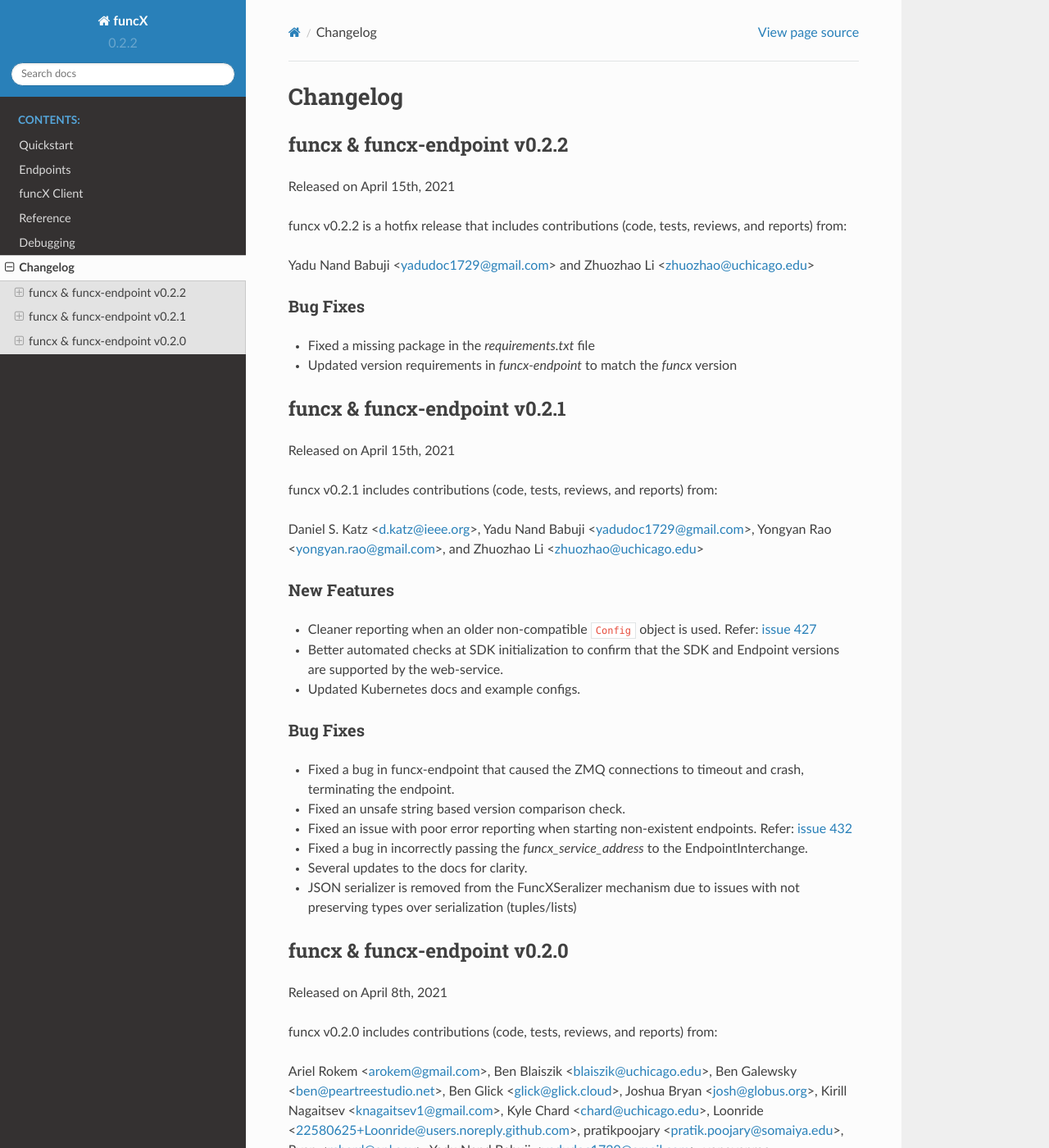
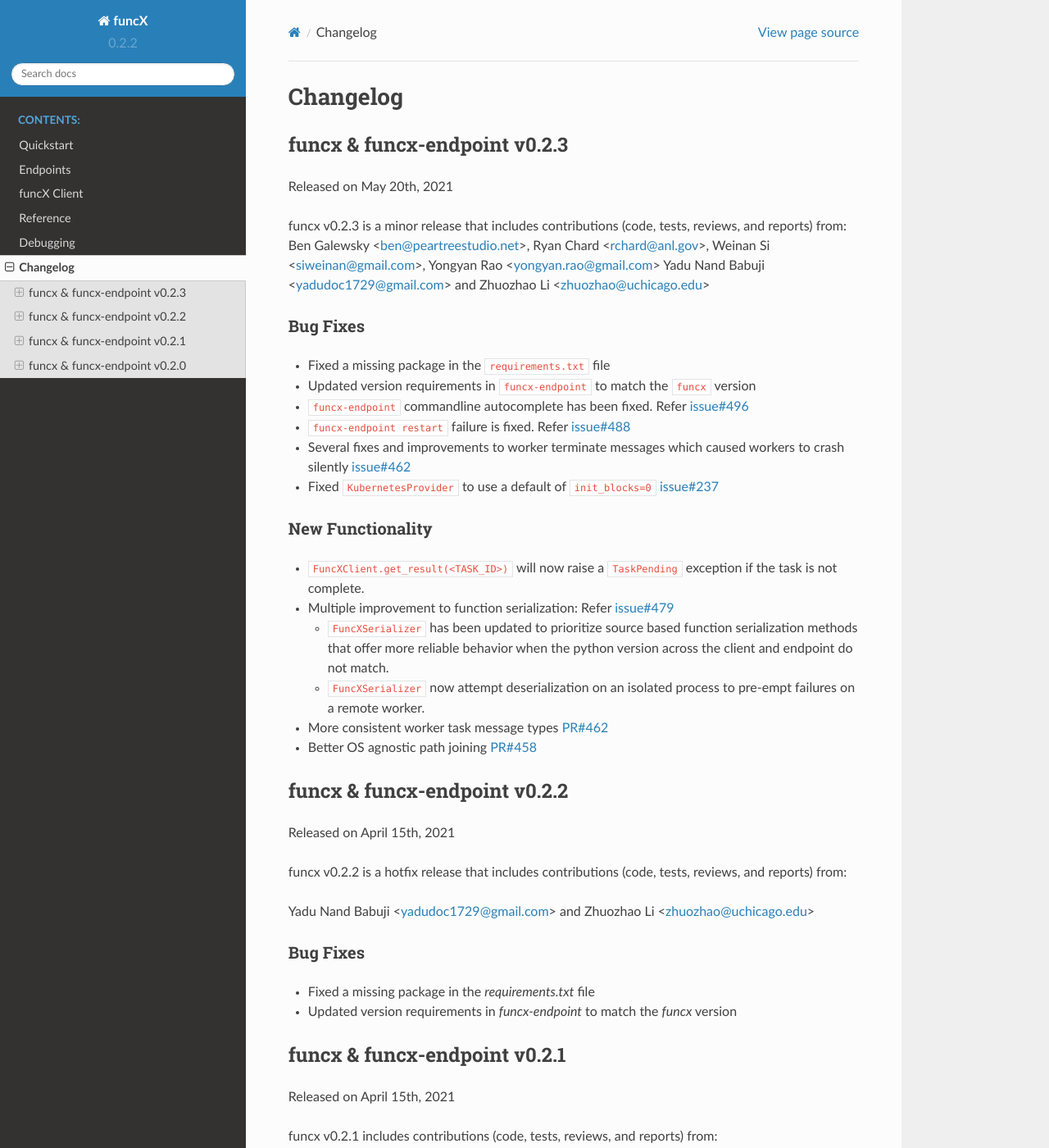
Before and after one commit to globus/globus-compute, a Sphinx documentation site: the page built from docs/changelog.rst, in a window 1280 px wide and 1400 px high. Shown: the whole window at 82% size. Built offline with Sphinx 7.4.7 and the Read the Docs theme 2.0.0, drawn with Linux system fonts in a browser that asks for light colours.

Commit message:
Updating changelog for v0.2.3 , references and stubs

```diff
--- a/docs/changelog.rst
+++ b/docs/changelog.rst
@@ -1,6 +1,51 @@
 Changelog
 =========
 
+
+
+funcx & funcx-endpoint v0.2.3
+-----------------------------
+
+Released on May 20th, 2021
+
+funcx v0.2.3 is a minor release that includes contributions (code, tests, reviews, and reports) from:
+Ben Galewsky <ben@peartreestudio.net>, Ryan Chard <rchard@anl.gov>, Weinan Si <siweinan@gmail.com>,
+Yongyan Rao <yongyan.rao@gmail.com> Yadu Nand Babuji <yadudoc1729@gmail.com> and Zhuozhao Li <zhuozhao@uchicago.edu>
+
+
+Bug Fixes
+^^^^^^^^^
+
+* Fixed a missing package in the ``requirements.txt`` file
+
+* Updated version requirements in ``funcx-endpoint`` to match the ``funcx`` version
+
+* ``funcx-endpoint`` commandline autocomplete has been fixed. Refer `issue#496 <https://github.com/funcx-faas/funcX/issues/496>`_
+
+* ``funcx-endpoint restart`` failure is fixed. Refer `issue#488 <https://github.com/funcx-faas/funcX/issues/488>`_
+
+* Several fixes and improvements to worker terminate messages which caused workers to crash silently `issue#462 <https://github.com/funcx-faas/funcX/pull/462>`_
+
+* Fixed ``KubernetesProvider`` to use a default of ``init_blocks=0`` `issue#237 <https://github.com/funcx-faas/funcX/issues/237>`_
+
+
+
+New Functionality
+^^^^^^^^^^^^^^^^^
+
+
+* ``FuncXClient.get_result(<TASK_ID>)`` will now raise a ``TaskPending`` exception if the task is not complete.
+
+* Multiple improvement to function serialization: Refer `issue#479 <https://github.com/funcx-faas/funcX/pull/479>`_
+
+  * ``FuncXSerializer`` has been updated to prioritize source based function serialization methods that offer
+    more reliable behavior when the python version across the client and endpoint do not match.
+
+  * ``FuncXSerializer`` now attempt deserialization on an isolated process to pre-empt failures on a remote worker.
+
+* More consistent worker task message types `PR#462 <https://github.com/funcx-faas/funcX/pull/462>`_
+
+* Better OS agnostic path joining `PR#458 <https://github.com/funcx-faas/funcX/pull/458>`_
 
 
 
--- a/docs/reference.rst
+++ b/docs/reference.rst
@@ -8,7 +8,7 @@ Reference
     funcx
     funcx.sdk.client.FuncXClient
     funcx.sdk.error_handling_client.FuncXErrorHandlingClient
-    funcx.sdk.errors.TaskPending
+    funcx.utils.errors.TaskPending
     funcx.sdk.utils.batch.Batch
     funcx.serialize.base
     funcx.serialize.concretes
--- a/docs/stubs/funcx.serialize.base.rst
+++ b/docs/stubs/funcx.serialize.base.rst
@@ -2,6 +2,10 @@ funcx.serialize.base
 ====================
 
 .. automodule:: funcx.serialize.base
+
+
+
+
 
 
 
--- a/docs/stubs/funcx.serialize.concretes.rst
+++ b/docs/stubs/funcx.serialize.concretes.rst
@@ -5,11 +5,9 @@ funcx.serialize.concretes
 
 
 
-   .. rubric:: Functions
 
-   .. autosummary::
 
-      bar
+
 
 
 
@@ -20,7 +18,7 @@ funcx.serialize.concretes
    .. autosummary::
 
       code_dill
+      code_dill_source
       code_pickle
       code_text_inspect
-      json_base64
       pickle_base64
--- a/docs/stubs/funcx_endpoint.endpoint.endpoint.rst
+++ b/docs/stubs/funcx_endpoint.endpoint.endpoint.rst
@@ -2,6 +2,10 @@ funcx\_endpoint.endpoint.endpoint
 =================================
 
 .. automodule:: funcx_endpoint.endpoint.endpoint
+
+
+
+
 
 
 
```
Also changed, not shown: docs/stubs/funcx.rst (+0 -9 lines).
